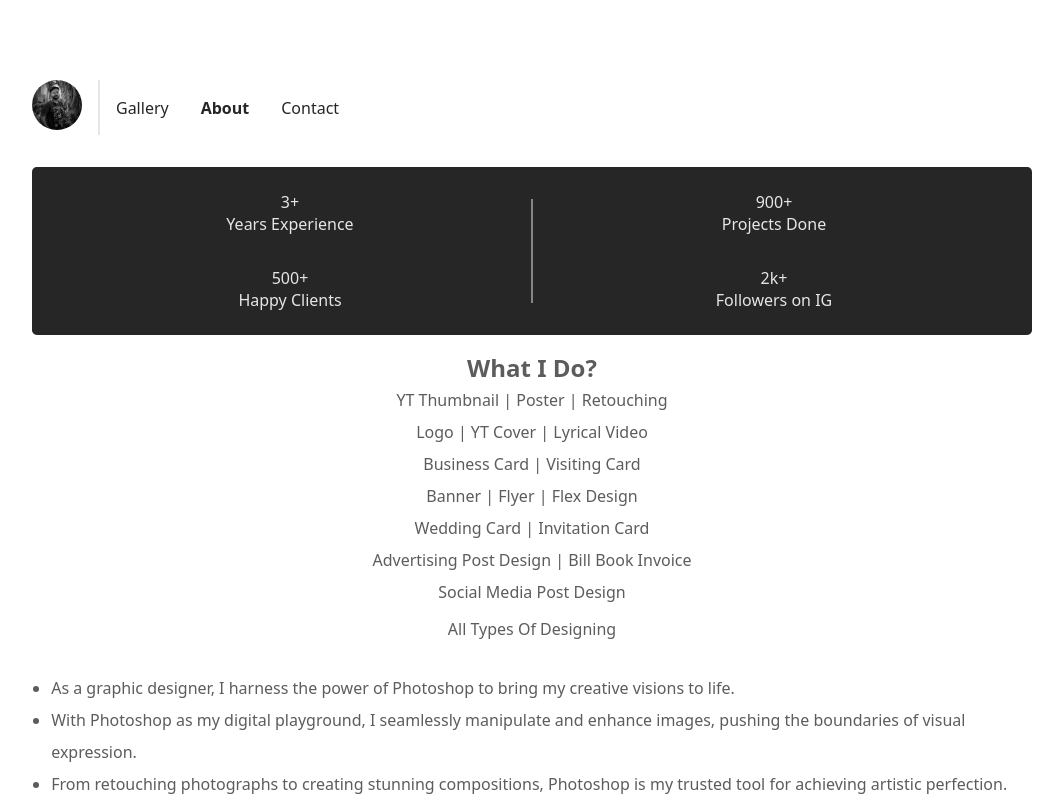
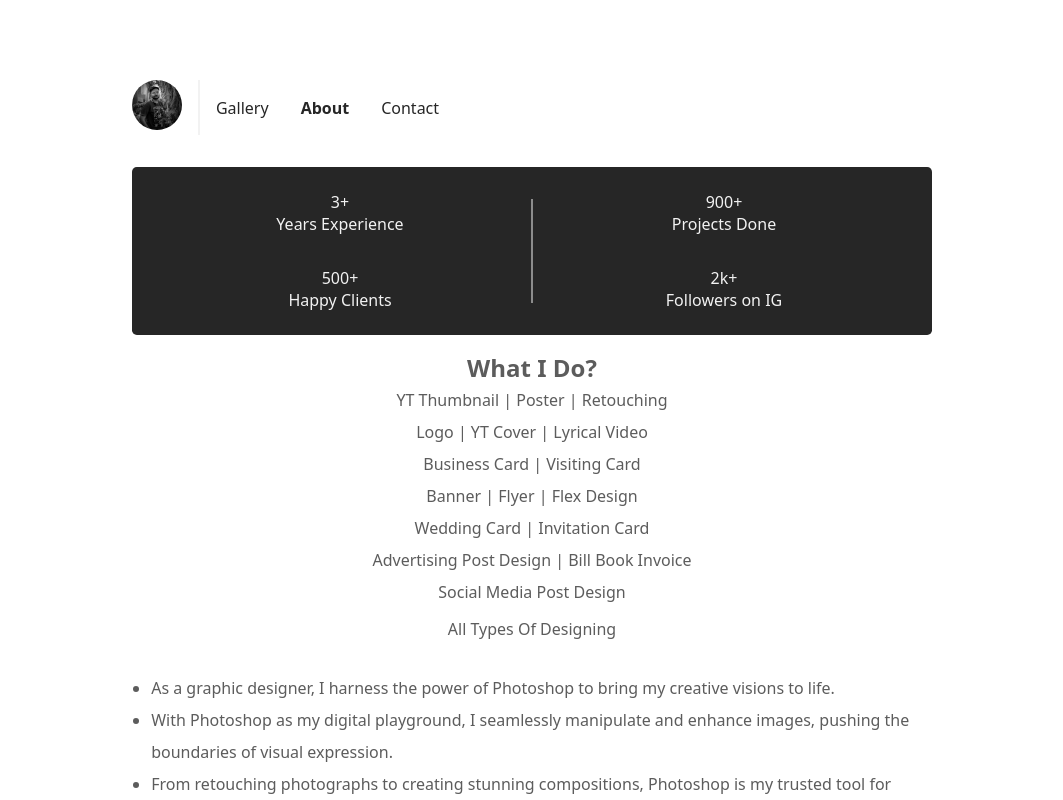
Before and after one commit to mr-saad/mrakediting, a Next.js app: page /about in a window 1280 px wide. Shown: the top 800 px of the page, without its empty margins (108-1171 px from the left). Built offline with nearby package versions, Linux system fonts and the light colour scheme.

Commit message:
Add files via upload

```diff
--- a/pages/contact.js
+++ b/pages/contact.js
@@ -30,7 +30,7 @@ const Contact = () => {
         href="https://wa.me/+919265749251"
         className="icon_container"
       >
-        <RiWhatsappFill style={{ marginRight: 5 }} /> WhatsApp: 9265749251
+        <RiWhatsappFill style={{ marginRight: 5 }} /> WhatsApp: +91 9265749251
       </Link>
     </motion.section>
   )
--- a/styles/global.css
+++ b/styles/global.css
@@ -8,11 +8,9 @@
 }
 :root {
   --bg: #262626;
-  --light: hsl(0, 0%, 90%);
+  --light: hsl(0, 0%, 95%);
 }
-img {
-  background-size: contain !important;
-}
+
 body {
   padding-top: 5rem;
   color: #262626bf;
@@ -22,8 +20,8 @@ a {
 }
 .main_div {
   overflow: hidden;
-  width: 1000px;
-  max-width: 100%;
+  width: 100%;
+  max-width: 800px;
   margin-inline: auto;
 }
 
@@ -42,8 +40,8 @@ button {
 nav {
   z-index: 10;
   display: flex;
-  width: 1000px;
-  max-width: 100%;
+  width: 100%;
+  max-width: 800px;
   margin-inline: auto;
 }
 nav img {
@@ -185,11 +183,11 @@ section {
   margin-bottom: 2rem;
 }
 img {
-  border-radius: 0.3rem;
-  -webkit-border-radius: 0.3rem;
-  -moz-border-radius: 0.3rem;
-  -ms-border-radius: 0.3rem;
-  -o-border-radius: 0.3rem;
+  width: 100%;
+  background-image: url("/loading.png") !important;
+  background-size: contain !important;
+  background-position: center;
+  background-repeat: no-repeat;
 }
 
 .imgContainer {
@@ -211,28 +209,24 @@ img {
   cursor: pointer;
 }
 .modal-img-container {
-  width: 500px;
-  max-width: 100%;
+  width: 100%;
+  max-width: 450px;
   margin-inline: auto;
-  margin-top: 3rem;
+  margin-top: 2rem;
   display: flex;
   flex-direction: column;
   background: #fff;
   cursor: default;
-}
-.modal-img-container .Graphic {
-  aspect-ratio: 1;
-}
-.modal-img-container .Thumbnail {
-  aspect-ratio: 16/9;
-}
-.modal-img-container .Poster {
-  aspect-ratio: 4/5;
+  border-radius: 0.3rem;
+  -webkit-border-radius: 0.3rem;
+  -moz-border-radius: 0.3rem;
+  -ms-border-radius: 0.3rem;
+  -o-border-radius: 0.3rem;
 }
 .modal-img-container a {
-  text-decoration: none;
-  padding: 0.5rem 1rem;
-  text-align: center;
+  align-self: center;
+  margin-top: 0;
+  margin-block: 1rem;
 }
 
 /* about page==============>> */
@@ -293,6 +287,7 @@ img {
   gap: 1rem;
   flex-wrap: wrap;
   justify-content: start;
+  align-items: start;
 }
 .icon_container {
   display: flex;
```
Also changed, not shown: pages/gallery.js (+14 -7 lines).
